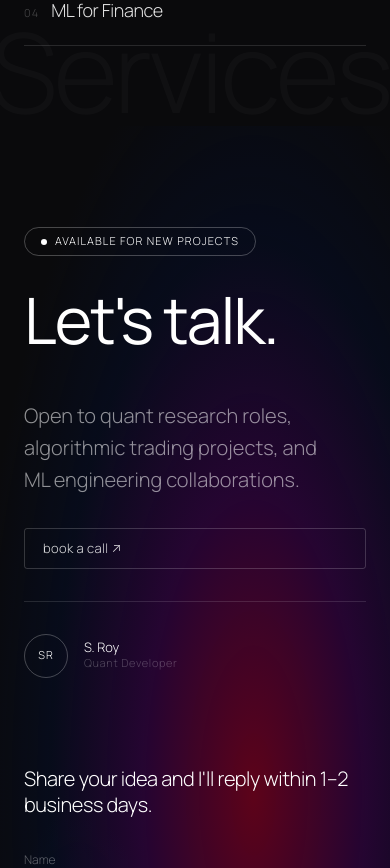
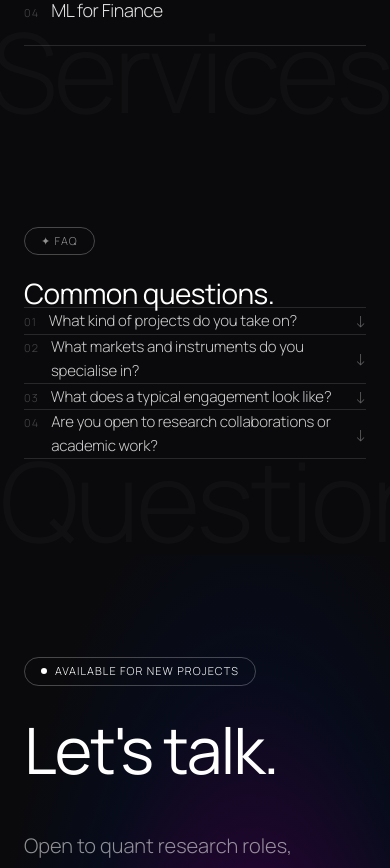
Before and after one commit to SwarnabhR/portfolio, a Next.js app: page / in a window 390 px wide. Shown: the part 6760-7628 px from the top of the page. Built offline with nearby package versions, Linux system fonts and the light colour scheme.

Commit message:
feat: add FAQ section to enhance user experience and provide common questions

```diff
--- /dev/null
+++ b/app/components/sections/FAQ.tsx
@@ -0,0 +1,146 @@
+'use client'
+
+import { useState } from 'react'
+import { useReveal } from '@/hooks/useReveal'
+
+const FAQS = [
+  {
+    num: '01',
+    q: 'What kind of projects do you take on?',
+    a: 'Algorithmic strategy development, backtesting infrastructure, real-time data pipelines, and ML models for equities. I work best on projects where rigour matters — where a 10bps edge or a sub-second latency gain is worth engineering properly.',
+  },
+  {
+    num: '02',
+    q: 'What markets and instruments do you specialise in?',
+    a: 'Primarily NSE and BSE equities and derivatives. My live work covers tick-data ingestion via KiteConnect, OHLCV time-series storage, and strategy simulation across Indian markets. I can adapt tooling to other exchanges given API access.',
+  },
+  {
+    num: '03',
+    q: 'What does a typical engagement look like?',
+    a: 'Usually a scoped research sprint: define the hypothesis, validate on historical data, stress-test edge cases, then hand off production-ready code with documentation. I reply within 1–2 business days and keep communication async-friendly.',
+  },
+  {
+    num: '04',
+    q: 'Are you open to research collaborations or academic work?',
+    a: 'Yes — I have experience taking work through to publication (VeriGuard was accepted on first submission). If you have a dataset and a research question at the intersection of ML and finance, I am interested.',
+  },
+]
+
+function FaqRow({ faq, index }: { faq: typeof FAQS[0]; index: number }) {
+  const [open, setOpen] = useState(false)
+  const { ref, isVisible } = useReveal()
+
+  return (
+    <div
+      ref={ref}
+      className="border-b"
+      style={{
+        borderColor: 'var(--border)',
+        opacity: isVisible ? 1 : 0,
+        transform: isVisible ? 'translateY(0)' : 'translateY(20px)',
+        transition: `opacity 0.6s ease ${index * 80}ms, transform 0.6s ease ${index * 80}ms`,
+      }}
+    >
+      <button
+        onClick={() => setOpen(o => !o)}
+        className="w-full flex justify-between items-center gap-4 py-5 text-left"
+        style={{ background: 'transparent', border: 'none', cursor: 'pointer', fontFamily: 'inherit' }}
+      >
+        <div className="flex items-baseline gap-3">
+          <span className="text-xs tracking-wider" style={{ color: 'var(--fg-3)' }}>
+            {faq.num}
+          </span>
+          <span
+            className="font-light tracking-tight transition-colors duration-300"
+            style={{
+              fontSize: 'clamp(15px, 2.2vw, 19px)',
+              color: open ? 'var(--fg-1)' : 'rgba(255,255,255,0.80)',
+              letterSpacing: '-0.01em',
+            }}
+          >
+            {faq.q}
+          </span>
+        </div>
+        <span
+          style={{
+            fontSize: 16,
+            color: 'rgba(255,255,255,0.35)',
+            flexShrink: 0,
+            display: 'inline-block',
+            transform: open ? 'rotate(0deg)' : 'rotate(180deg)',
+            transition: 'transform 0.35s cubic-bezier(0.22,1,0.36,1)',
+          }}
+        >
+          ↑
+        </span>
+      </button>
+
+      <div
+        style={{
+          overflow: 'hidden',
+          maxHeight: open ? 200 : 0,
+          transition: 'max-height 0.45s cubic-bezier(0.22,1,0.36,1)',
+        }}
+      >
+        <p
+          className="font-light leading-relaxed pb-5"
+          style={{ fontSize: 13, color: 'var(--fg-2)', paddingLeft: 28, maxWidth: 640 }}
+        >
+          {faq.a}
+        </p>
+      </div>
+    </div>
+  )
+}
+
+export default function FAQ() {
+  const { ref: labelRef,   isVisible: labelVisible   } = useReveal()
+  const { ref: headingRef, isVisible: headingVisible } = useReveal()
+
+  return (
+    <section className="relative bg-bg py-24 overflow-hidden">
+
+      <span
+        aria-hidden="true"
+        className="pointer-events-none select-none absolute bottom-0 left-0 font-light leading-none tracking-tight text-fg-1 whitespace-nowrap"
+        style={{ fontSize: 'var(--text-bg-word)', opacity: 0.025 }}
+      >
+        Questions
+      </span>
+
+      <div className="relative max-w-6xl mx-auto px-6">
+
+        <div
+          ref={labelRef}
+          className={`mb-6 transition-all duration-500 ${
+            labelVisible ? 'opacity-100 translate-y-0' : 'opacity-0 translate-y-4'
+          }`}
+        >
+          <span
+            className="inline-flex items-center gap-2 text-xs tracking-wider uppercase text-fg-2 border rounded-full px-4 py-1.5"
+            style={{ borderColor: 'var(--border-pill)' }}
+          >
+            ✦ FAQ
+          </span>
+        </div>
+
+        <h2
+          ref={headingRef}
+          className={`font-light tracking-tight text-fg-1 mb-10 transition-all duration-700 ${
+            headingVisible ? 'opacity-100 translate-y-0' : 'opacity-0 translate-y-8'
+          }`}
+          style={{ fontSize: 'clamp(28px, 4vw, 44px)', letterSpacing: '-0.02em' }}
+        >
+          Common questions.
+        </h2>
+
+        <div className="border-t" style={{ borderColor: 'var(--border)' }}>
+          {FAQS.map((faq, i) => (
+            <FaqRow key={faq.num} faq={faq} index={i} />
+          ))}
+        </div>
+
+      </div>
+    </section>
+  )
+}
--- a/app/page.tsx
+++ b/app/page.tsx
@@ -2,6 +2,7 @@
 
 import About from "./components/sections/About";
 import Contact from "./components/sections/Contact";
+import FAQ from "./components/sections/FAQ";
 import { Analytics } from '@vercel/analytics/next';
 import Hero from "./components/sections/Hero";
 import Services from "./components/sections/Services";
@@ -16,6 +17,7 @@ export default function Home() {
       <Work />
       <Testimonials />
       <Services />
+      <FAQ />
       <Contact />
       <Analytics />
     </>
```
